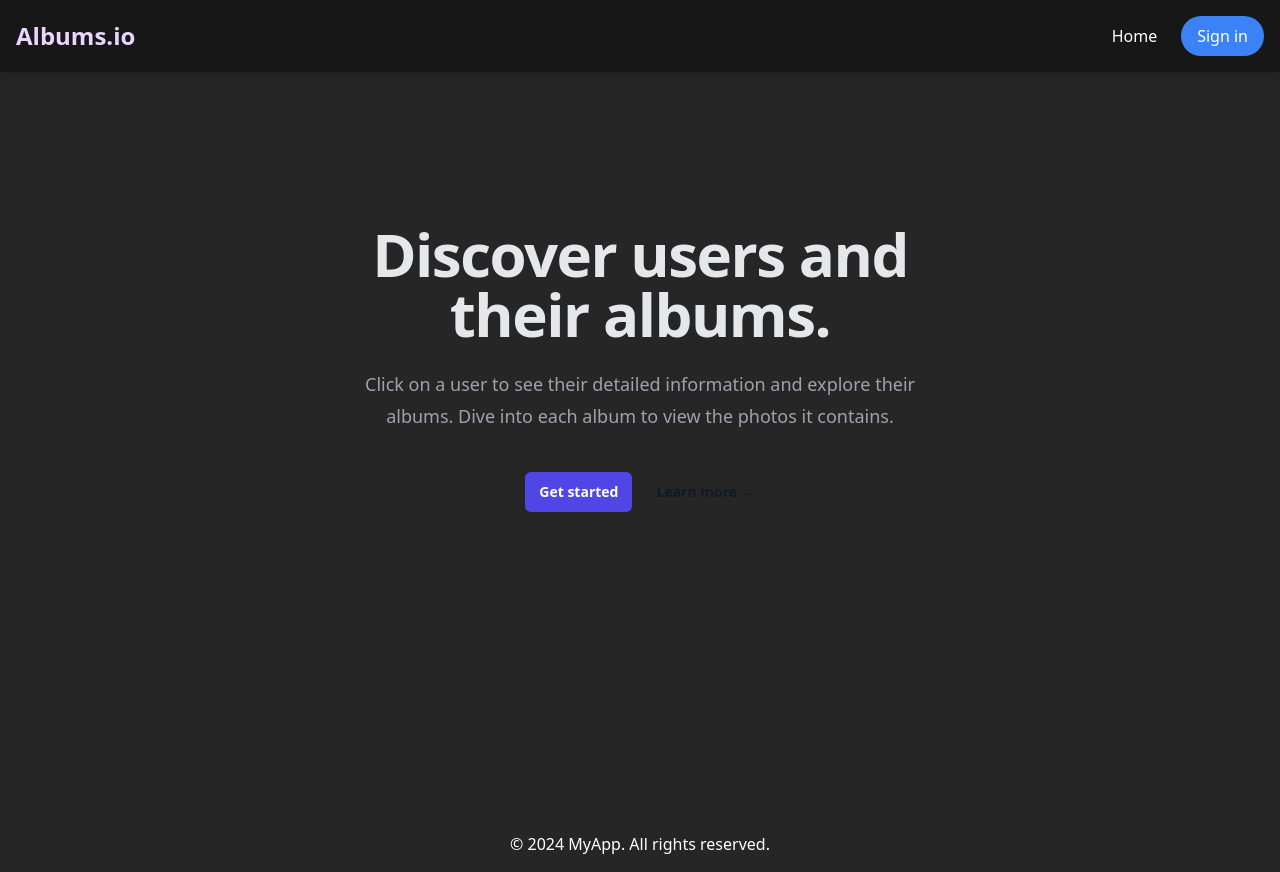
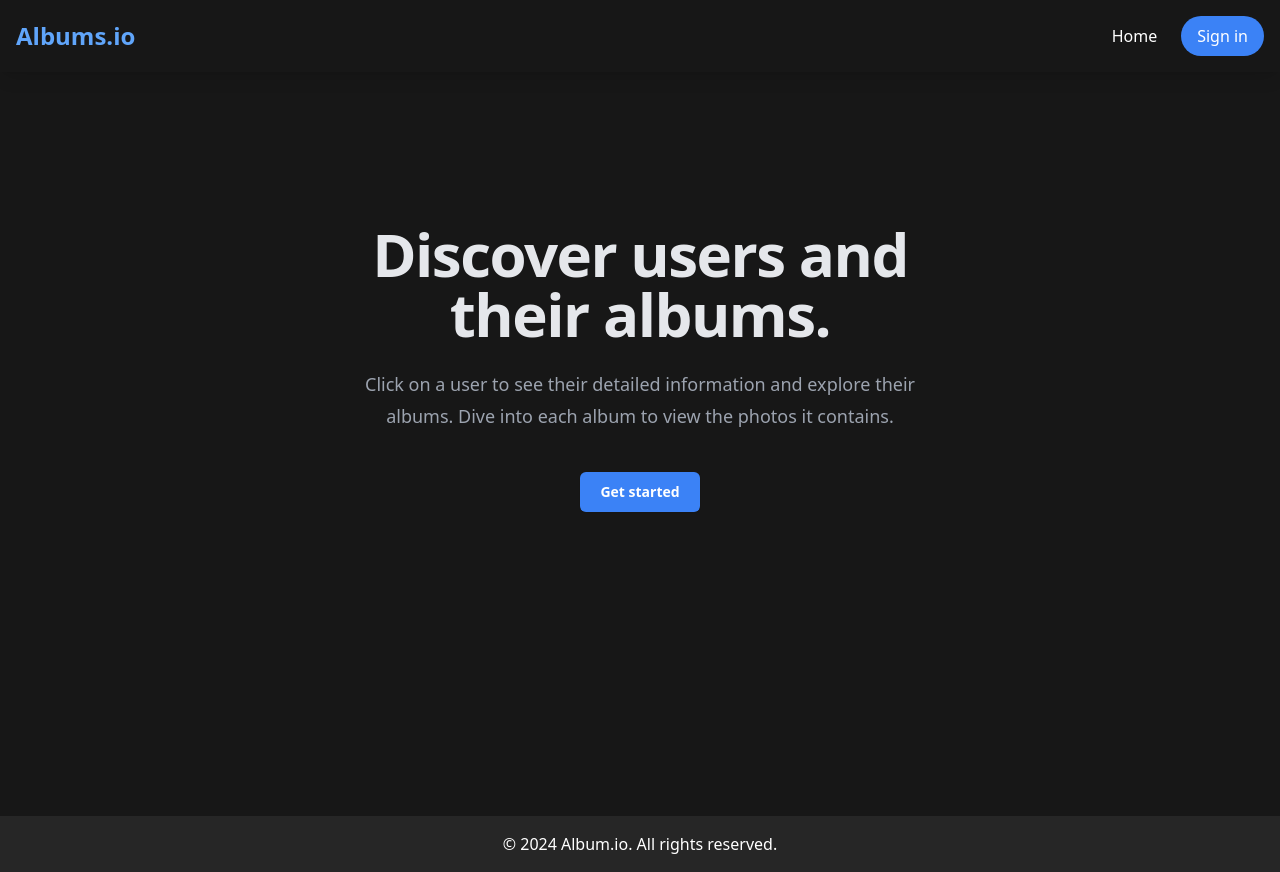
Before and after one commit to jkitsao/assessment, a Next.js app: page / in a window 1280 px wide. Built offline with nearby package versions, Linux system fonts and the light colour scheme; no server answers.

Commit message:
docs: update README.md with detailed documentation on API routes, custom hooks, and testing methodologies'

```diff
--- a/components/hero.js
+++ b/components/hero.js
@@ -3,19 +3,15 @@ import Link from "next/link";
 
 export default function LandingPage() {
   return (
-    <div className="min-h-screen  flex flex-col justify-center items-center">
+    <div className="min-h-screen bg-neutral-900 flex flex-col justify-center items-center">
       <Head>
-        <title>Welcome to MyApp</title>
+        <title>Album.io</title>
         <meta
           name="description"
           content="An application to view users, their albums, and photos."
         />
       </Head>
-      {/* <header className="bg-indigo-600 w-full py-4 shadow-md">
-        <div className="container mx-auto text-center text-white text-3xl font-bold">
-          MyApp
-        </div>
-      </header> */}
+
       <main className="flex-grow items-center h-full mt-32 container mx-auto p-6 text-center">
         <div className="text-center lg:w-1/2 lg:mx-auto">
           <h1 className="text-4xl font-bold tracking-tight text-gray-200 sm:text-6xl">
@@ -26,23 +22,17 @@ export default function LandingPage() {
             albums. Dive into each album to view the photos it contains.
           </p>
           <div className="mt-10 flex items-center justify-center gap-x-6">
-            <a
-              href="#"
-              className="rounded-md bg-indigo-600 px-3.5 py-2.5 text-sm font-semibold text-white shadow-sm hover:bg-indigo-500 focus-visible:outline focus-visible:outline-2 focus-visible:outline-offset-2 focus-visible:outline-indigo-600"
+            <Link
+              href="/home"
+              className="rounded-md  px-5 py-2.5 text-sm font-semibold text-white shadow-sm  focus-visible:outline focus-visible:outline-2 focus-visible:outline-offset-2 focus-visible:outline-blue-600 bg-blue-500    hover:bg-blue-600"
             >
               Get started
-            </a>
-            <a
-              href="#"
-              className="text-sm font-semibold leading-6 text-gray-900"
-            >
-              Learn more <span aria-hidden="true">→</span>
-            </a>
+            </Link>
           </div>
         </div>
       </main>
       <footer className="bg-neutral-800 w-full py-4 text-center text-white">
-        &copy; 2024 MyApp. All rights reserved.
+        &copy; 2024 Album.io. All rights reserved.
       </footer>
     </div>
   );
--- a/components/navigation.js
+++ b/components/navigation.js
@@ -7,7 +7,7 @@ export default function Navbar() {
   return (
     <nav className="bg-neutral-900 sticky top-0 p-4 shadow-lg">
       <div className="container mx-auto flex justify-between items-center">
-        <div className="text-purple-200 text-2xl font-extrabold">
+        <div className="text-blue-400 text-2xl font-extrabold">
           <Link href="/">
             <span className="hover:text-gray-300 transition duration-300">
               Albums.io
```
Also changed, not shown: 1 other file (tests, documents, lock files or other folders).
